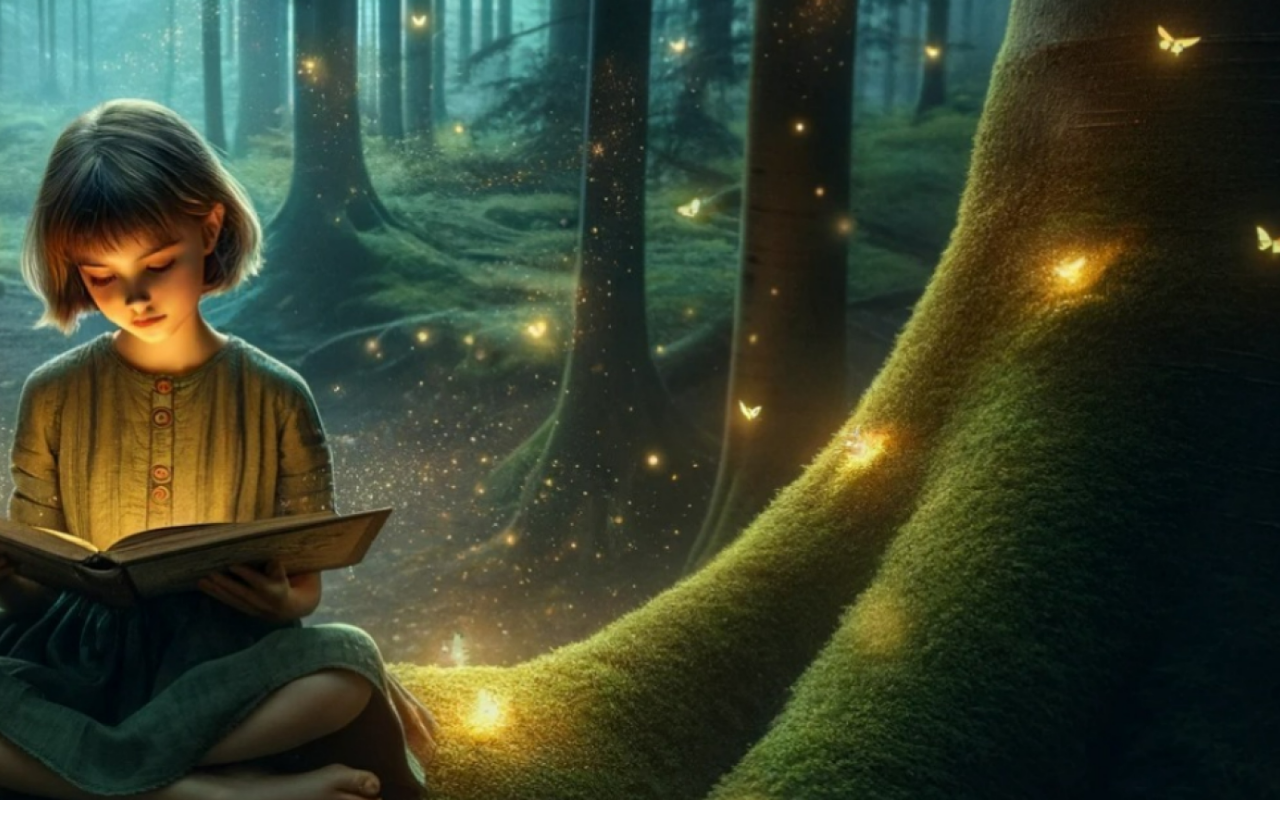
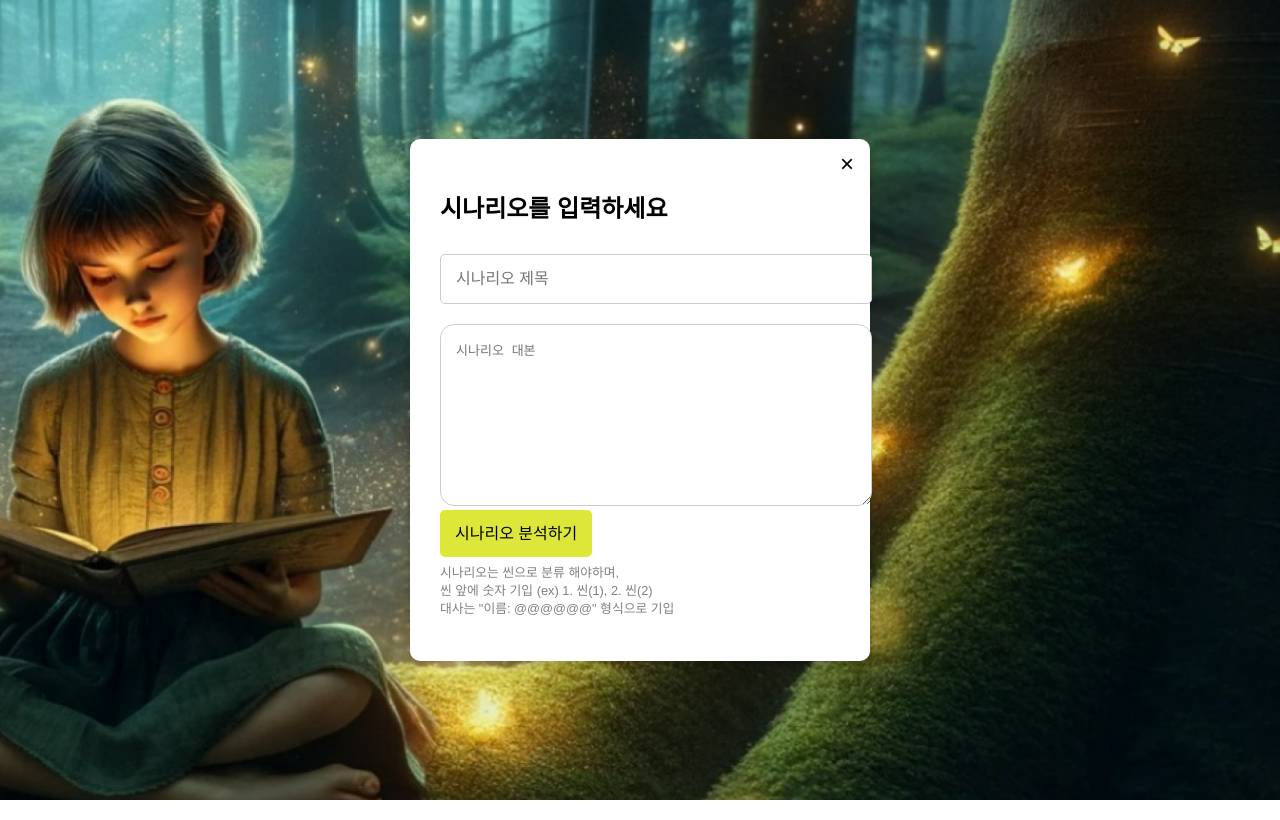
Before and after one commit to wudxoe/Emotion_Voice_TTS, a React (Create React App) app in the folder tts/: page /ScenarioInput in a window 1280 px wide. Before the commit this address had no page. Built offline with nearby package versions, Linux system fonts and the light colour scheme.

Commit message:
wudxoe_add ScenarioInput/Scenario/Emotion_edit Login/Main/Register
졸령

```diff
--- a/tts/src/App.js
+++ b/tts/src/App.js
@@ -1,10 +1,14 @@
 import './App.css';
 import React from 'react';
-import { BrowserRouter as Router, Route, Routes, Link } from 'react-router-dom';
+import { BrowserRouter as Router, Route, Routes } from 'react-router-dom';
 
 import HomePage from './page/HomePage';
 import LoginPage from './page/LoginPage';
 import MainPage from './page/MainPage';
+import RegisterPage from './page/RegisterPage';
+import ScenarioInputPage from './page/ScenarioInputPage';
+import ScenarioPage from './page/ScenarioPage';
+import EmotionPage from './page/EmotionPage';
 
 function App() {
     return (
@@ -14,6 +18,10 @@ function App() {
                     <Route exact path="/" element={<HomePage />} />
                     <Route path="/login" element={<LoginPage />} />
                     <Route path="/Main" element={<MainPage />} />
+                    <Route path="/Register" element={<RegisterPage />} />
+                    <Route path="/ScenarioInput" element={<ScenarioInputPage />} />
+                    <Route path="/Scenario" element={<ScenarioPage />} />
+                    <Route path="/Emotion" element={<EmotionPage />} />
                 </Routes>
             </div>
         </Router>
--- a/tts/src/page/LoginPage.js
+++ b/tts/src/page/LoginPage.js
@@ -14,7 +14,7 @@ function LoginPage() {
     };
 
     const formStyle = {
-        backgroundColor: 'rgba(0, 0, 0, 0.5)', // Semi-transparent background for the form
+        //backgroundColor: 'rgba(0, 0, 0, 0)',
         padding: '20px',
         borderRadius: '10px',
         display: 'flex',
@@ -46,12 +46,12 @@ function LoginPage() {
 
     const textButtonStyle = {
         background: 'none',
-        color: 'gray',
+        color: 'lightgray',
         cursor: 'pointer',
         fontSize: '0.8em',
         border: 'none',
         marginTop: '20px',
-        textDecoration: 'underline',
+        textDecoration: 'none',
     };
 
     return (
--- a/tts/src/page/MainPage.js
+++ b/tts/src/page/MainPage.js
@@ -45,7 +45,7 @@ function MainPage() {
     };
 
     const cardStyle = {
-        backgroundColor: 'rgba(0, 0, 0, 0.7)', // Semi-transparent background for the card
+        backgroundColor: 'rgba(121, 121, 121, 0.5)', // Semi-transparent background for the card
         padding: '20px',
         borderRadius: '10px',
         width: '250px',
@@ -73,16 +73,17 @@ function MainPage() {
         border: 'none',
         fontSize: '1.2em',
         cursor: 'pointer',
+        textDecoration: 'none',
     };
 
     return (
         <div style={containerStyle}>
-            <button style={logoutButtonStyle}>Logout</button>
+            <a href="http://localhost:3000/login" style={logoutButtonStyle}>Logout</a>
             <h1 style={headerStyle}>Dive into the world of emotions!</h1>
             <p style={subHeaderStyle}>
                 Enter a scenario to get a detailed sentiment analysis TTS service. Gain a deeper understanding of the scenario.
             </p>
-            <button style={buttonStyle}>Start world</button>
+            <a href="http://localhost:3000/ScenarioInput" style={buttonStyle}>Start world</a>
             <div style={cardContainerStyle}>
                 {['My sentiment analysis', 'My sentiment analysis', 'My sentiment analysis', 'My sentiment analysis'].map((title, index) => (
                     <div key={index} style={cardStyle}>
--- a/tts/src/page/RegisterPage.js
+++ b/tts/src/page/RegisterPage.js
@@ -20,7 +20,7 @@ function RegisterPage() {
     };
 
     const formStyle = {
-        backgroundColor: 'rgba(0, 0, 0, 0.6)', // Semi-transparent background for the form
+        //backgroundColor: 'rgba(0, 0, 0, 0.6)',
         padding: '30px',
         borderRadius: '10px',
         display: 'flex',
@@ -46,7 +46,7 @@ function RegisterPage() {
         padding: '15px 40px',
         textDecoration: 'none',
         borderRadius: '5px',
-        fontSize: '1em', // Smaller font size for button
+        fontSize: '1em',
         border: 'none',
         cursor: 'pointer',
         margin: '10px 0',
@@ -59,7 +59,7 @@ function RegisterPage() {
                 <input type="text" placeholder="이름" style={inputStyle} />
                 <input type="email" placeholder="이메일" style={inputStyle} />
                 <input type="password" placeholder="비밀번호" style={inputStyle} />
-                <button style={buttonStyle}>회원가입</button>
+                <a href="http://localhost:3000/login" style={buttonStyle}>회원가입</a>
             </div>
         </div>
     );
--- /dev/null
+++ b/tts/src/page/ScenarioInputPage.js
@@ -0,0 +1,103 @@
+import React from 'react';
+
+function ScenarioInputPage() {
+    const containerStyle = {
+        textAlign: 'center',
+        color: 'white',
+        backgroundSize: 'cover',
+        height: '100vh',
+        display: 'flex',
+        justifyContent: 'center',
+        alignItems: 'center',
+        padding: '20px',
+    };
+
+    const formContainerStyle = {
+        backgroundColor: 'white',
+        color: 'black',
+        padding: '30px',
+        borderRadius: '10px',
+        width: '400px',
+        boxShadow: '0 4px 8px rgba(0, 0, 0, 0.2)',
+        textAlign: 'left',
+        position: 'relative'
+    };
+
+    const closeButtonStyle = {
+        position: 'absolute',
+        top: '10px',
+        right: '10px',
+        background: 'none',
+        border: 'none',
+        fontSize: '1.5em',
+        cursor: 'pointer',
+    };
+
+    const headerStyle = {
+        fontSize: '1.5em',
+        fontWeight: 'bold',
+        marginBottom: '20px',
+    };
+
+    const inputStyle = {
+        width: '100%',
+        padding: '15px',
+        margin: '10px 0',
+        borderRadius: '5px',
+        border: '1px solid #ccc',
+        fontSize: '1em',
+        backgroundColor: 'white',
+        color: 'black',
+    };
+
+    const textareaStyle = {
+        width: '100%',
+        height: '150px',
+        padding: '15px',
+        margin: '10px 0',
+        borderRadius: '14px',
+        border: '1px solid #ccc',
+        fontSize: '1em',
+        backgroundColor: 'white',
+        color: 'black',
+    };
+
+    const buttonStyle = {
+        backgroundColor: '#DCE73A',
+        color: 'black',
+        padding: '15px',
+        textDecoration: 'none',
+        borderRadius: '5px',
+        fontSize: '1em',
+        border: 'none',
+        cursor: 'pointer',
+        width: '100%',
+        marginTop: '10px',
+    };
+
+    const noteStyle = {
+        fontSize: '0.8em',
+        marginTop: '20px',
+        color: 'gray',
+        lineHeight: '1.4',
+    };
+
+    return (
+        <div style={containerStyle}>
+            <div style={formContainerStyle}>
+                <button style={closeButtonStyle}>&times;</button>
+                <h2 style={headerStyle}>시나리오를 입력하세요</h2>
+                <input type="text" placeholder="시나리오 제목" style={inputStyle} />
+                <textarea placeholder="시나리오 대본" style={textareaStyle}></textarea>
+                <a href="http://localhost:3000/Scenario" style={buttonStyle}>시나리오 분석하기</a>
+                <p style={noteStyle}>
+                    시나리오는 씬으로 분류 해야하며,<br />
+                    씬 앞에 숫자 기입 (ex) 1. 씬(1), 2. 씬(2)<br />
+                    대사는 "이름: @@@@@@" 형식으로 기입
+                </p>
+            </div>
+        </div>
+    );
+}
+
+export default ScenarioInputPage;
--- /dev/null
+++ b/tts/src/page/ScenarioPage.js
@@ -0,0 +1,112 @@
+import React from 'react';
+
+function ScenarioPage() {
+    const containerStyle = {
+        textAlign: 'center',
+        color: 'black',
+        backgroundSize: 'cover',
+        backgroundImage: `url('./assets/book.jpg')`, // Replace with the path to your background image
+        height: '100vh',
+        display: 'flex',
+        justifyContent: 'center',
+        alignItems: 'center',
+        padding: '20px',
+    };
+
+    const bookContainerStyle = {
+        backgroundColor: 'white',
+        color: 'black',
+        padding: '30px',
+        borderRadius: '10px',
+        width: '800px',
+        boxShadow: '0 4px 8px rgba(0, 0, 0, 0.2)',
+        display: 'flex',
+        flexDirection: 'row',
+        justifyContent: 'space-between',
+    };
+
+    const leftPageStyle = {
+        width: '45%',
+        padding: '20px',
+        borderRight: '1px solid #ccc',
+    };
+
+    const rightPageStyle = {
+        width: '45%',
+        padding: '20px',
+    };
+
+    const characterContainerStyle = {
+        display: 'flex',
+        flexDirection: 'column',
+        alignItems: 'center',
+        marginBottom: '20px',
+    };
+
+    const characterImageStyle = {
+        width: '50px',
+        height: '50px',
+        borderRadius: '50%',
+        marginBottom: '10px',
+    };
+
+    const emotionStyle = {
+        display: 'flex',
+        flexDirection: 'column',
+        alignItems: 'center',
+        marginTop: '20px',
+    };
+
+    const emotionImageStyle = {
+        width: '50px',
+        height: '50px',
+        marginBottom: '10px',
+    };
+
+    const buttonStyle = {
+        backgroundColor: '#DCE73A',
+        color: 'black',
+        padding: '10px 20px',
+        textDecoration: 'none',
+        borderRadius: '5px',
+        fontSize: '1em',
+        border: 'none',
+        cursor: 'pointer',
+        marginTop: '20px',
+    };
+
+    return (
+        <div style={containerStyle}>
+            <div style={bookContainerStyle}>
+                <div style={leftPageStyle}>
+                    <h2>백설공주</h2>
+                    <h3>등장인물</h3>
+                    <div style={characterContainerStyle}>
+                        <img src="/path/to/your/character1.png" alt="남편" style={characterImageStyle} />
+                        <p>남편<br />40대, 남자</p>
+                    </div>
+                    <div style={characterContainerStyle}>
+                        <img src="/path/to/your/character2.png" alt="아내" style={characterImageStyle} />
+                        <p>아내<br />30대, 여자</p>
+                    </div>
+                    <h3>등장인물 관계도</h3>
+                    <div style={characterContainerStyle}>
+                        <p>친화</p>
+                    </div>
+                    <h3>발화의 감정</h3>
+                    <div style={emotionStyle}>
+                        <img src="/path/to/your/emotion.png" alt="Surprise" style={emotionImageStyle} />
+                        <p>Surprise</p>
+                        <a href="http://localhost:3000/Emotion" style={buttonStyle}>상세 분석 결과</a>
+                    </div>
+                </div>
+                <div style={rightPageStyle}>
+                    <p>오랫동안 아무런 결실 없이 아이를 원하기만 한 부부가 있었습니다...</p>
+                    <button style={buttonStyle}>재생하기</button>
+                </div>
+            </div>
+        </div>
+    );
+}
+
+export default ScenarioPage;
```
Also changed, not shown: tts/src/assets/book.jpg (added), tts/src/page/EmotionPage.js (added).
